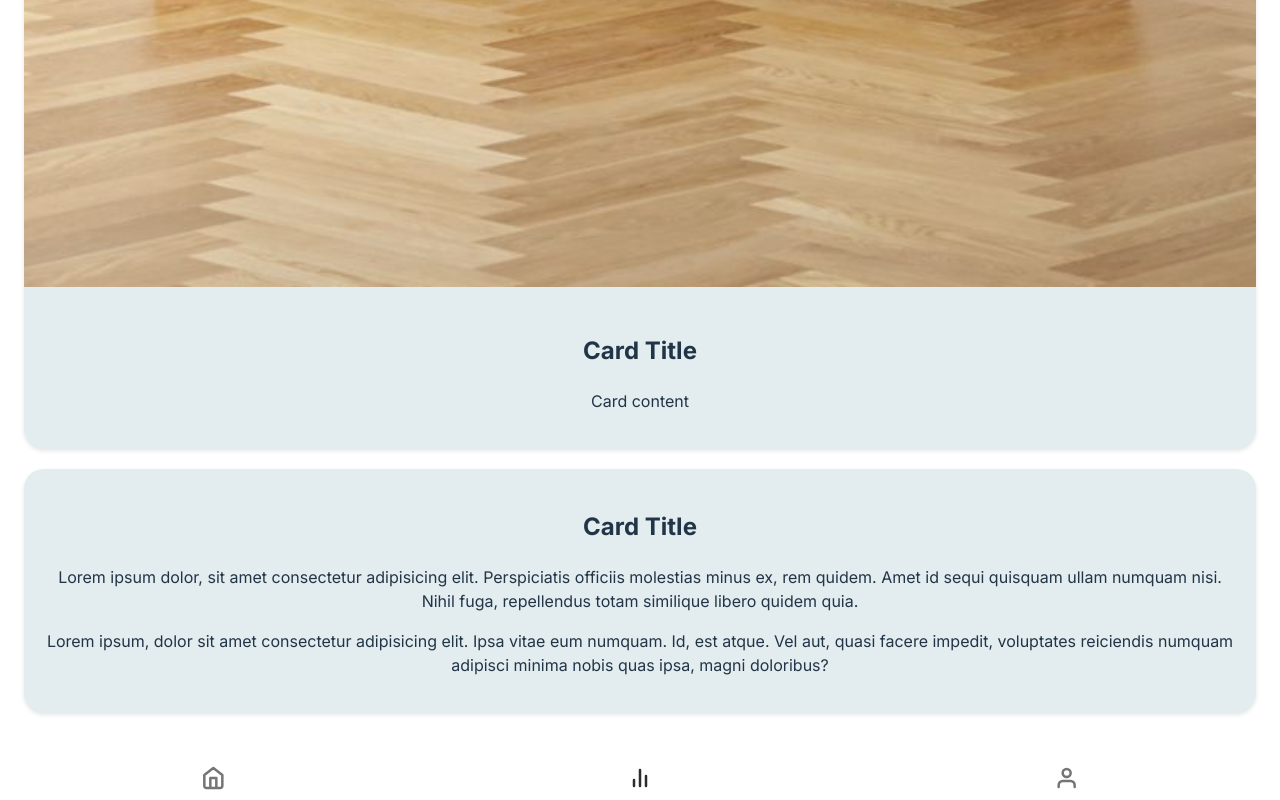
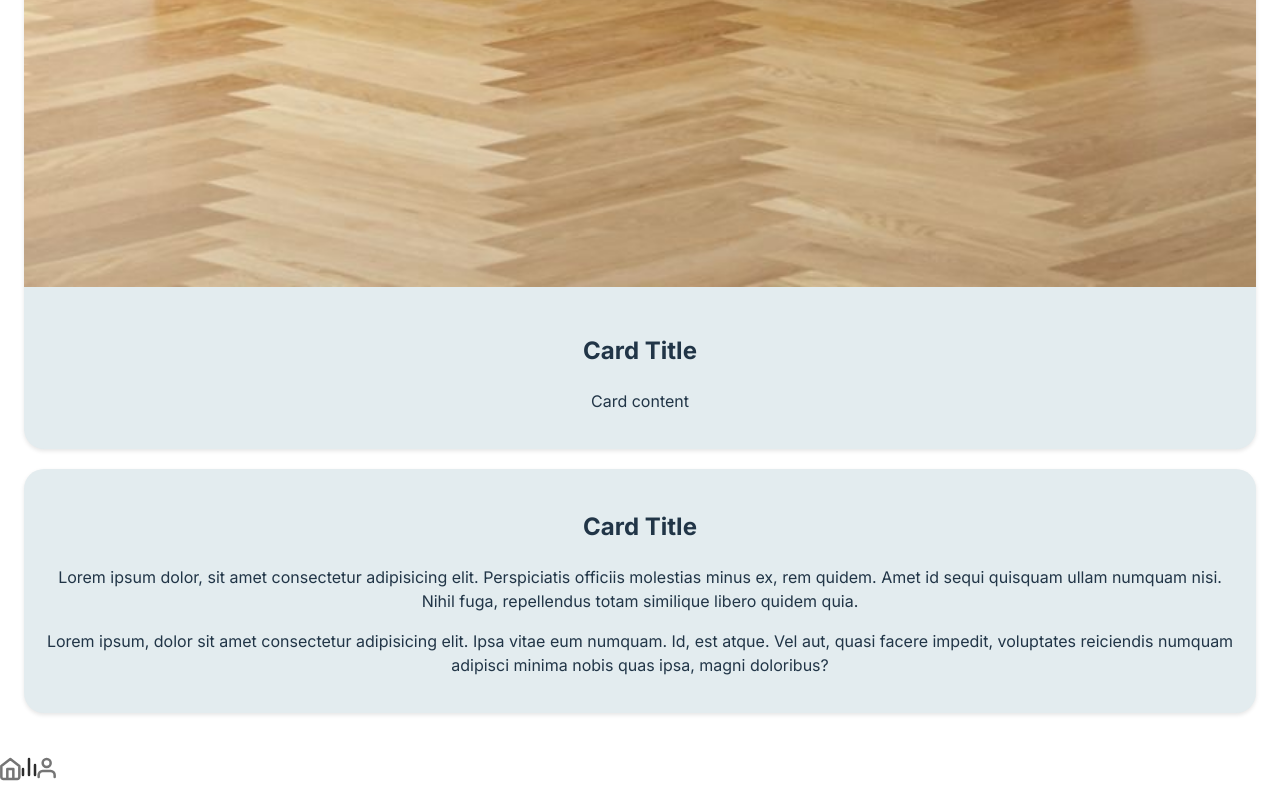
Before and after one commit to casperHansenTEOA/IKEASnark, a React (Vite) app in the folder Snark/: page / in a window 1280 px wide. Shown: the part 1094-1894 px from the top of the page. Built offline with nearby package versions, Linux system fonts and the light colour scheme.

Commit message:
fixed routing in nav

```diff
--- a/Snark/src/components/NavFooter/NavFooter.css
+++ b/Snark/src/components/NavFooter/NavFooter.css
@@ -4,7 +4,7 @@
     height: 100px;
 }
 
-.nav-footer button{
+.nav-footer Link{
     display: flex;
     justify-content: center;
     align-items: center;
@@ -19,14 +19,14 @@
 }
 
 /*hover*/
-.nav-footer button:hover{
+.nav-footer Link:hover{
     background-color: #cecece;
 
 }
 
 
 
-button img{
+Link img{
     background-color: rgba(rgb(255, 255, 255), rgb(255, 255, 255), rgb(255, 255, 255), 0);
     background: transparent
 }
--- a/Snark/src/components/NavFooter/NavFooter.tsx
+++ b/Snark/src/components/NavFooter/NavFooter.tsx
@@ -1,25 +1,32 @@
 import React from "react";
+import {NavLink} from "react-router-dom";
 
 import "./NavFooter.css"; // Assuming you have some CSS for stydivng
 
 const NavFooter: React.FC = () => {
   return (
     <footer className="nav-footer">
-      <button onClick={() => handleClick("home")}>
+      <NavLink to="/">
         <img src="src/assets/Home.svg" alt="home" />
-      </button>
-      <button onClick={() => handleClick("stats")}>
+      </NavLink>
+      <NavLink to="/stats">
         <img src="src/assets/Bar chart-2.svg" alt="stats" />
-      </button>
-      <button onClick={() => handleClick("profile")}>
+      </NavLink>
+      <NavLink to="/profile">
         <img src="src/assets/User.svg" alt="user" />
-      </button>
+      </NavLink>
     </footer>
   );
 };
 
-function handleClick(type: string) {
-  console.log(`Navigating to ${type}`);
-}
+// function handleClick(type: string) {
+
+//     switch (type) {
+//         case "home":
+//         //redirect to home page
+
+//         break;
+//     }
+// }
 
 export default NavFooter;
--- a/Snark/src/main.tsx
+++ b/Snark/src/main.tsx
@@ -4,20 +4,38 @@ import { createRoot } from "react-dom/client";
 import "./index.css";
 import "./global.css";
 
-import { createBrowserRouter, RouterProvider } from "react-router-dom";
+import { createBrowserRouter, Outlet, RouterProvider } from "react-router-dom";
 import Root from "./routes/Root";
 import NavFooter from "./components/NavFooter/NavFooter";
 
+
+const AppLayout = () => {
+  return (
+    <>
+      <main>
+        <Outlet />
+      </main>
+      <NavFooter />
+    </>
+  );
+};
+
 const router = createBrowserRouter([
   {
-    path: "/",
-    element: <Root />,
+    element: <AppLayout/>,
+    children: [{
+      path: "/",
+      element: <Root />,
+    }],
+
   },
 ]);
+
+
 
 createRoot(document.getElementById("root")!).render(
   <StrictMode>
     <RouterProvider router={router} />
-    <NavFooter />
+    {/* <NavFooter /> */}
   </StrictMode>
 );
--- a/Snark/src/routes/Root.tsx
+++ b/Snark/src/routes/Root.tsx
@@ -1,4 +1,5 @@
 // import { useState } from 'react'
+
 import "./Root.css";
 import Card from "@/components/Card/Card";
 
@@ -24,7 +25,9 @@ function App() {
           reiciendis numquam adipisci minima nobis quas ipsa, magni doloribus?
         </p>
       </Card>
+
     </div>
+
   );
 }
 
```
